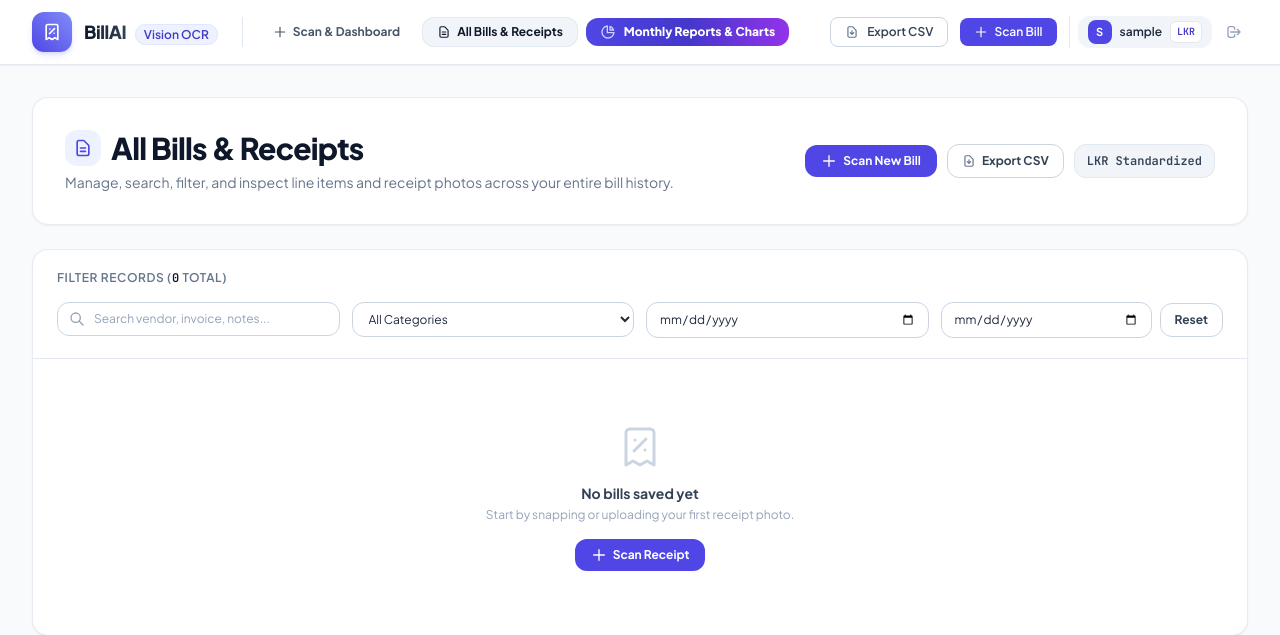
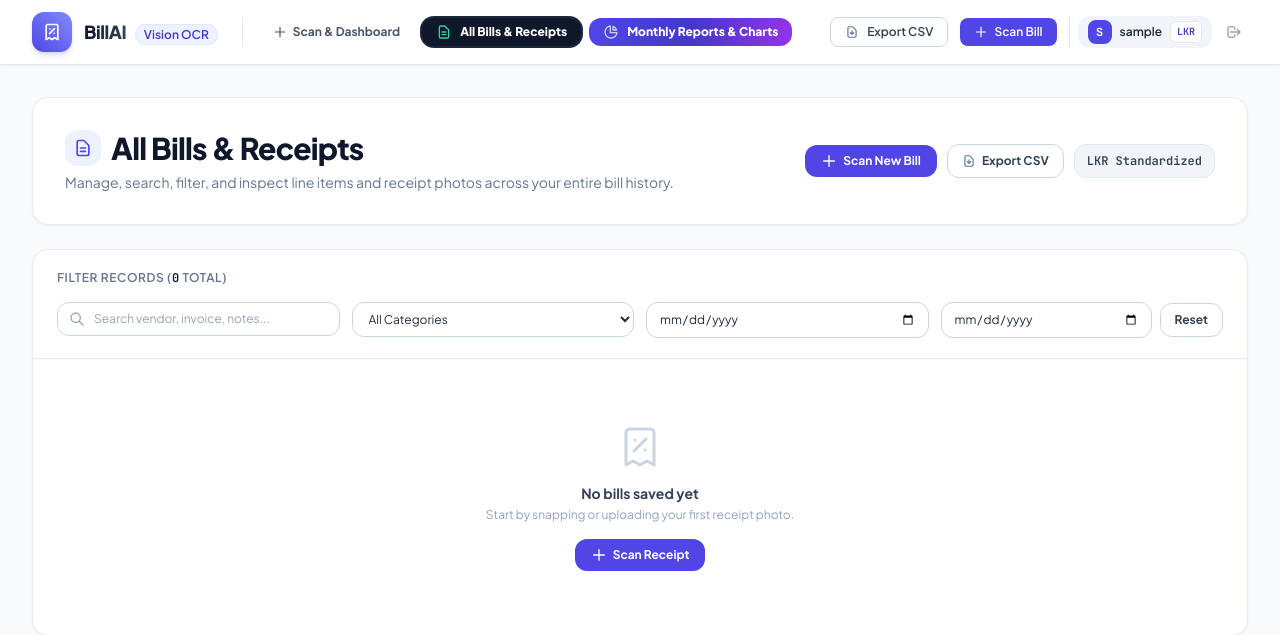
Before and after one commit to RoshD-08/bill_scanner_app, a Flask app: page /bills in a window 1280 px wide. Shown: the top 635 px of the page. Run offline with Flask 3, Linux system fonts and the light colour scheme; the visitor is signed in with stand-in values (Sample User, id 1); data comes from the database, SQL or seed files in the repository; data that the repository does not hold is empty; some libraries are stand-ins or nearby versions.

Commit message:
feat: make All Bills & Receipts button prominent in top navbar and remove category footer button

```diff
--- a/templates/base.html
+++ b/templates/base.html
@@ -62,12 +62,13 @@
             Scan &amp; Dashboard
           </a>
 
+          <!-- High-Visibility All Bills & Receipts Button in Navbar -->
           <a href="{{ url_for('bills_page') }}"
-             class="px-3.5 py-1.5 rounded-xl text-xs font-bold transition flex items-center gap-1.5 {% if request.endpoint == 'bills_page' %}bg-slate-100 text-slate-900 border border-slate-200/80 shadow-2xs{% else %}text-slate-600 hover:text-slate-900 hover:bg-slate-100{% endif %}">
-            <svg class="w-3.5 h-3.5" fill="none" stroke="currentColor" viewBox="0 0 24 24">
+             class="inline-flex items-center gap-2 px-3.5 py-1.5 rounded-xl text-xs font-extrabold transition shadow-xs {% if request.endpoint == 'bills_page' %}bg-slate-900 text-white ring-2 ring-slate-800 shadow-slate-900/20{% else %}bg-slate-900 hover:bg-slate-800 text-white shadow-xs hover:scale-102{% endif %}">
+            <svg class="w-4 h-4 text-emerald-400" fill="none" stroke="currentColor" viewBox="0 0 24 24">
               <path stroke-linecap="round" stroke-linejoin="round" stroke-width="2" d="M9 12h6m-6 4h6m2 5H7a2 2 0 01-2-2V5a2 2 0 012-2h5.586a1 1 0 01.707.293l5.414 5.414a1 1 0 01.293.707V19a2 2 0 01-2 2z"/>
             </svg>
-            All Bills &amp; Receipts
+            <span>All Bills &amp; Receipts</span>
           </a>
 
           <!-- High-Visibility Reports & Charts Button in Navbar -->
@@ -142,7 +143,7 @@
       <span>⚡ Scan</span>
     </a>
     <a href="{{ url_for('bills_page') }}"
-       class="flex items-center gap-1 px-2.5 py-1.5 rounded-xl transition {% if request.endpoint == 'bills_page' %}bg-white/15 text-white{% else %}text-slate-300 hover:text-white{% endif %}">
+       class="flex items-center gap-1.5 px-3 py-1.5 rounded-xl transition {% if request.endpoint == 'bills_page' %}bg-white text-slate-900 font-extrabold shadow-xs{% else %}bg-slate-800 text-white hover:bg-slate-700 font-extrabold border border-slate-700{% endif %}">
       <span>🧾 All Bills</span>
     </a>
     <a href="{{ url_for('reports') }}"
```
Also changed, not shown: templates/index.html (+0 -14 lines).
